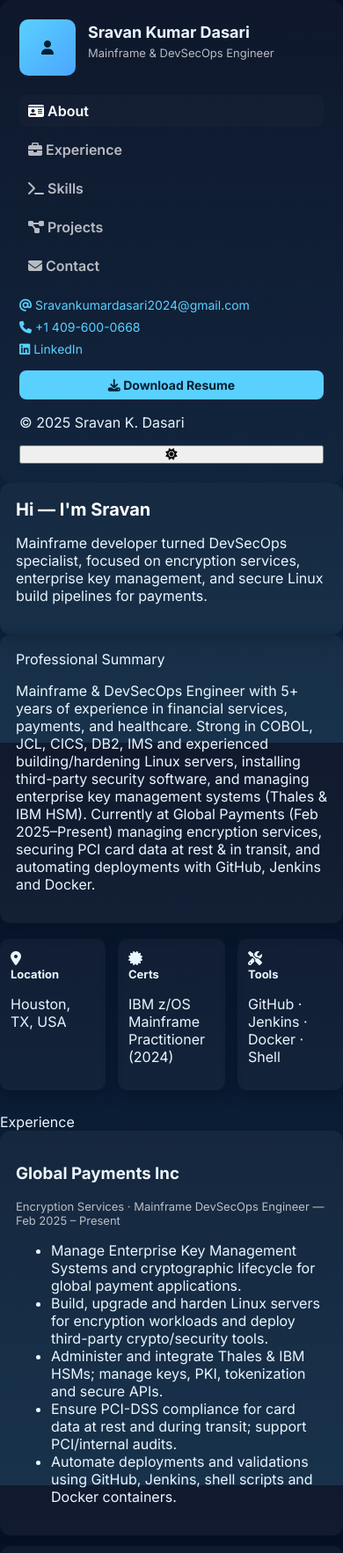
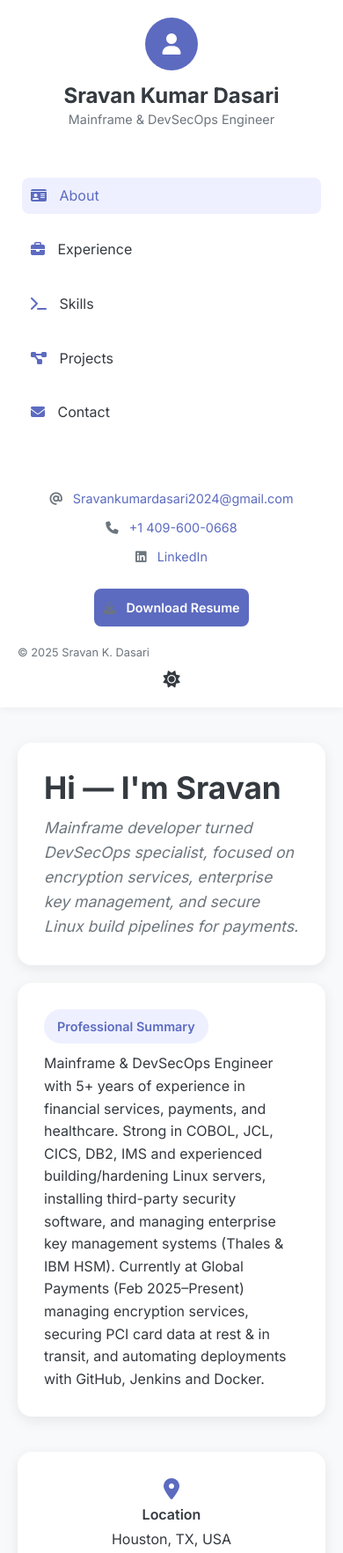
Before and after one commit to sravankumardasari23/Portfolio-Website, a plain HTML site: page index.html in a window 390 px wide. Shown: the top 1765 px of the page at 88% size. Drawn offline with Linux system fonts and the light colour scheme.

Commit message:
Updated style.css from Gemini.

```diff
--- a/style.css
+++ b/style.css
@@ -1,64 +1,462 @@
-:root{
-  --bg:#071025;
-  --card: rgba(255,255,255,0.04);
-  --accent:#5ad0ff;
-  --muted: rgba(255,255,255,0.7);
-  --glass: rgba(255,255,255,0.03);
-  --maxw:1100px;
-  font-family: Inter, system-ui, -apple-system, "Segoe UI", Roboto, "Helvetica Neue", Arial;
+/* --- 0. CSS Variables for Theming --- */
+:root {
+    --bg-color: #F8F9FA; /* Very light background */
+    --card-bg: #FFFFFF; /* Pure white card background */
+    --primary-color: #5C6BC0; /* Soft Lavender/Indigo accent */
+    --primary-light: #EEF0FF; /* Very light accent background */
+    --text-color: #343A40; /* Dark text */
+    --subtle-text: #6C757D; /* Gray for metadata */
+    --shadow: 0 4px 15px rgba(0, 0, 0, 0.08); /* Subtle card shadow */
+    --border-radius: 16px;
 }
 
-*{box-sizing:border-box}
-html,body{height:100%;margin:0;background:linear-gradient(180deg,#071025 0%, #0f2a44 100%);color:#eaf6ff}
-a{color:var(--accent);text-decoration:none}
-.container{display:flex;min-height:100vh;max-width:var(--maxw);margin:30px auto;padding:20px;gap:30px}
-.sidebar{width:260px;flex:0 0 260px;background:linear-gradient(180deg, rgba(255,255,255,0.03), rgba(255,255,255,0.02));border-radius:14px;padding:22px;display:flex;flex-direction:column;justify-content:space-between}
-.brand{display:flex;gap:14px;align-items:center}
-.avatar{width:64px;height:64px;border-radius:10px;background:linear-gradient(135deg,#5ad0ff,#4aa6ff);display:flex;align-items:center;justify-content:center;font-weight:700;color:#032032}
-.brand h1{font-size:18px;margin:0;line-height:1}
-.brand h1 span{font-weight:600;color:var(--muted);font-size:13px}
-.role{color:var(--muted);font-size:13px;margin-top:6px}
+/* --- 1. Global Reset and Typography --- */
+* {
+    box-sizing: border-box;
+    margin: 0;
+    padding: 0;
+}
 
-.menu{margin-top:22px;display:flex;flex-direction:column;gap:8px}
-.menu a{padding:8px 10px;border-radius:8px;color:var(--muted);font-weight:600}
-.menu a.active, .menu a:hover{background:rgba(255,255,255,0.02);color:#fff}
+body {
+    font-family: 'Inter', sans-serif;
+    background-color: var(--bg-color);
+    color: var(--text-color);
+    line-height: 1.6;
+    scroll-behavior: smooth;
+}
 
-.contacts{margin-top:18px;display:flex;flex-direction:column;gap:8px;font-size:14px}
-.resume-btn{display:inline-block;padding:8px 10px;background:var(--accent);color:#042134;border-radius:8px;margin-top:8px;text-align:center;font-weight:700}
+h1, h2, h3, h4 {
+    color: var(--text-color);
+    line-height: 1.2;
+}
 
-.main{flex:1;overflow:auto}
-.panel{margin-bottom:26px}
-h2{font-size:20px;margin:0 0 14px;color:#fff}
-.card{background:var(--card);padding:18px;border-radius:12px;box-shadow:0 6px 18px rgba(3,18,30,0.4)}
-.intro{display:flex;gap:28px;align-items:flex-start}
-.tag{color:var(--muted);margin-top:6px;font-size:15px}
+a {
+    color: var(--primary-color);
+    text-decoration: none;
+    transition: color 0.2s;
+}
 
-.summary p{margin:0;color:var(--muted);line-height:1.5}
-.quick-cards{display:flex;gap:14px;margin-top:18px}
-.qc{background:var(--glass);padding:12px;border-radius:10px;min-width:120px}
-.qc h4{margin:0 0 6px;font-size:13px}
-.meta{color:var(--muted);font-size:13px;margin:6px 0 12px}
-.exp{margin-bottom:12px}
-.skills-grid{display:grid;grid-template-columns:repeat(2,1fr);gap:12px}
-.skills-grid div{background:transparent;padding:12px;border-radius:8px;color:var(--muted)}
+a:hover {
+    color: #404F9F; /* Slightly darker primary color */
+}
 
-.projects-grid{display:grid;grid-template-columns:repeat(2,1fr);gap:14px;margin-top:8px}
-.project h3{margin:0 0 6px}
-.project p{color:var(--muted)}
-.proj-links{margin-top:10px}
-.btn{display:inline-block;padding:8px 12px;border-radius:8px;background:rgba(255,255,255,0.04);color:var(--muted);margin-right:8px}
-.btn.disabled{opacity:0.45;pointer-events:none}
+/* --- 2. Main Layout (Sidebar + Main Content) --- */
+.site-wrapper {
+    display: flex;
+    min-height: 100vh;
+}
 
-.contact-card p{color:var(--muted);margin:6px 0}
+.sidebar {
+    width: 300px;
+    padding: 30px 20px;
+    background-color: var(--card-bg);
+    box-shadow: 2px 0 10px rgba(0, 0, 0, 0.05);
+    display: flex;
+    flex-direction: column;
+    position: sticky;
+    top: 0;
+    left: 0;
+    height: 100vh;
+}
 
-footer{margin-top:20px;color:var(--muted);font-size:13px;}
+.main {
+    flex-grow: 1;
+    padding: 40px 60px;
+}
 
-/* Responsive */
-@media (max-width: 900px){
-  .container{flex-direction:column;padding:14px}
-  .sidebar{width:100%;flex:0 0 auto;order:2}
-  .main{order:1}
-  .projects-grid{grid-template-columns:1fr}
-  .skills-grid{grid-template-columns:1fr}
-  .intro{flex-direction:column}
+/* --- 3. Sidebar Components --- */
+.brand {
+    display: flex;
+    align-items: center;
+    gap: 15px;
+    margin-bottom: 30px;
 }
+
+.avatar {
+    width: 60px;
+    height: 60px;
+    background-color: var(--primary-color);
+    color: var(--card-bg);
+    border-radius: 50%;
+    display: flex;
+    justify-content: center;
+    align-items: center;
+    font-size: 1.5em;
+    font-weight: 700;
+}
+
+.brand h1 {
+    font-size: 1.5em;
+    font-weight: 700;
+}
+
+.brand .role {
+    font-size: 0.9em;
+    color: var(--subtle-text);
+}
+
+.menu {
+    display: flex;
+    flex-direction: column;
+    gap: 10px;
+    margin-bottom: 40px;
+}
+
+.menu a {
+    padding: 10px 15px;
+    border-radius: 8px;
+    font-weight: 500;
+    color: var(--text-color);
+    transition: background-color 0.2s;
+}
+
+.menu a i {
+    margin-right: 10px;
+    color: var(--primary-color);
+}
+
+.menu a:hover, .menu a.active {
+    background-color: var(--primary-light);
+    color: var(--primary-color);
+}
+
+.contacts {
+    display: flex;
+    flex-direction: column;
+    gap: 10px;
+    margin-top: auto; /* Pushes contacts and copyright to the bottom */
+}
+
+.contacts a {
+    font-size: 0.9em;
+}
+
+.contacts a i {
+    margin-right: 8px;
+    color: var(--subtle-text);
+}
+
+.resume-btn {
+    display: block;
+    text-align: center;
+    padding: 10px;
+    background-color: var(--primary-color);
+    color: var(--card-bg);
+    border-radius: 8px;
+    margin-top: 15px;
+    font-weight: 600;
+}
+
+.copyright {
+    margin-top: 20px;
+    font-size: 0.8em;
+    color: var(--subtle-text);
+}
+
+.mode-toggle {
+    background: none;
+    border: none;
+    cursor: pointer;
+    font-size: 1.2em;
+    color: var(--text-color);
+    margin-top: 10px;
+    align-self: flex-start;
+}
+
+
+/* --- 4. Main Content Styling --- */
+.panel {
+    margin-bottom: 60px;
+}
+
+.card {
+    background-color: var(--card-bg);
+    border-radius: var(--border-radius);
+    padding: 30px;
+    box-shadow: var(--shadow);
+    margin-top: 20px; /* Separates the card from the section pill */
+}
+
+.section-pill {
+    display: inline-block;
+    background-color: var(--primary-light);
+    color: var(--primary-color);
+    padding: 8px 15px;
+    border-radius: 20px;
+    font-weight: 600;
+    font-size: 0.9em;
+    margin-bottom: 10px;
+}
+
+/* --- Hero/About Section --- */
+.hero-intro h2 {
+    font-size: 2.2em;
+    margin-bottom: 10px;
+}
+
+.tagline {
+    font-size: 1.1em;
+    font-style: italic;
+    color: var(--subtle-text);
+}
+
+.summary-card h3 {
+    margin-bottom: 15px;
+}
+
+.quick-cards {
+    display: grid;
+    grid-template-columns: repeat(3, 1fr);
+    gap: 20px;
+    margin-top: 20px;
+}
+
+.qc {
+    text-align: center;
+}
+
+.qc i {
+    font-size: 1.5em;
+    color: var(--primary-color);
+    margin-bottom: 8px;
+}
+
+.qc h4 {
+    font-size: 1em;
+    font-weight: 600;
+    margin-bottom: 5px;
+}
+
+/* --- Experience Section (Timeline) --- */
+.exp {
+    position: relative;
+    padding-left: 50px; /* Space for the timeline dot */
+    margin-bottom: 25px !important;
+}
+
+.exp h3 {
+    margin-bottom: 5px;
+    color: var(--primary-color);
+}
+
+.exp .meta {
+    font-size: 0.9em;
+    color: var(--subtle-text);
+    margin-bottom: 15px;
+}
+
+.exp ul {
+    list-style-type: none;
+    padding-left: 0;
+}
+
+.exp ul li {
+    position: relative;
+    margin-bottom: 8px;
+    padding-left: 20px;
+    font-size: 0.95em;
+}
+
+.exp ul li:before {
+    content: "•";
+    color: var(--primary-color);
+    font-weight: bold;
+    display: inline-block;
+    width: 1em;
+    margin-left: -1em;
+}
+
+/* Timeline Dot (Aesthetic vertical line would require more complex CSS not included here) */
+.timeline-dot {
+    position: absolute;
+    left: 15px;
+    top: 35px;
+    width: 10px;
+    height: 10px;
+    background-color: var(--primary-color);
+    border-radius: 50%;
+    z-index: 2;
+}
+
+
+/* --- Skills Section (Tags) --- */
+.skills-grid {
+    display: grid;
+    grid-template-columns: repeat(2, 1fr);
+    gap: 30px;
+}
+
+.skill-category h4 {
+    margin-bottom: 10px;
+    border-bottom: 2px solid var(--primary-light);
+    padding-bottom: 5px;
+    color: var(--primary-color);
+}
+
+.skills-group {
+    display: flex;
+    flex-wrap: wrap;
+    gap: 8px;
+}
+
+.skill-tag {
+    background-color: var(--primary-light);
+    color: var(--text-color);
+    padding: 6px 12px;
+    border-radius: 20px;
+    font-size: 0.85em;
+    font-weight: 500;
+    transition: background-color 0.2s;
+}
+
+.skill-tag:hover {
+    background-color: var(--primary-color);
+    color: var(--card-bg);
+}
+
+/* --- Projects Section --- */
+.projects-grid {
+    display: grid;
+    grid-template-columns: 1fr;
+    gap: 30px;
+}
+
+.project h3 {
+    margin-bottom: 5px;
+}
+
+.project .meta {
+    font-size: 0.85em;
+    color: var(--subtle-text);
+    margin-bottom: 15px;
+}
+
+.project .meta i {
+    margin-right: 5px;
+}
+
+.project p {
+    margin-bottom: 15px;
+}
+
+.results-list {
+    list-style-type: none;
+    padding-left: 0;
+}
+
+.results-list li {
+    font-size: 0.95em;
+    color: var(--text-color);
+}
+
+.results-list i {
+    color: #28a745; /* Green for success checks */
+    margin-right: 8px;
+}
+
+.proj-links {
+    margin-top: 20px;
+    display: flex;
+    gap: 10px;
+}
+
+.btn {
+    padding: 10px 20px;
+    border-radius: 8px;
+    font-weight: 600;
+    text-align: center;
+    transition: background-color 0.2s;
+    border: 1px solid var(--primary-color);
+    background-color: var(--card-bg);
+    color: var(--primary-color);
+}
+
+.primary-btn {
+    background-color: var(--primary-color);
+    color: var(--card-bg);
+}
+
+.primary-btn:hover {
+    background-color: #404F9F;
+}
+
+.disabled {
+    opacity: 0.6;
+    cursor: not-allowed;
+    border-color: var(--subtle-text);
+    color: var(--subtle-text);
+    background-color: #eee;
+}
+
+/* --- Contact Section --- */
+.contact-details {
+    margin-top: 15px;
+}
+.contact-details p {
+    margin: 10px 0;
+}
+.contact-details i {
+    color: var(--primary-color);
+    margin-right: 10px;
+}
+
+/* --- 5. Responsiveness --- */
+@media (max-width: 1200px) {
+    .main {
+        padding: 40px 30px;
+    }
+}
+
+@media (max-width: 992px) {
+    .site-wrapper {
+        flex-direction: column;
+    }
+    .sidebar {
+        position: relative;
+        width: 100%;
+        height: auto;
+        padding: 20px;
+        box-shadow: 0 2px 10px rgba(0, 0, 0, 0.05);
+    }
+    .main {
+        padding: 20px;
+    }
+    .menu, .contacts {
+        margin-top: 20px;
+    }
+    .menu {
+        flex-direction: row;
+        flex-wrap: wrap;
+        justify-content: center;
+    }
+    .menu a {
+        padding: 8px 10px;
+        margin: 5px;
+    }
+    .quick-cards {
+        grid-template-columns: repeat(3, 1fr);
+    }
+    .skills-grid {
+        grid-template-columns: 1fr;
+    }
+}
+
+@media (max-width: 576px) {
+    .brand {
+        justify-content: center;
+        text-align: center;
+        flex-direction: column;
+    }
+    .quick-cards {
+        grid-template-columns: 1fr;
+    }
+    .menu {
+        flex-direction: column;
+    }
+    .contacts {
+        align-items: center;
+    }
+    .mode-toggle {
+        align-self: center;
+    }
+}
```
